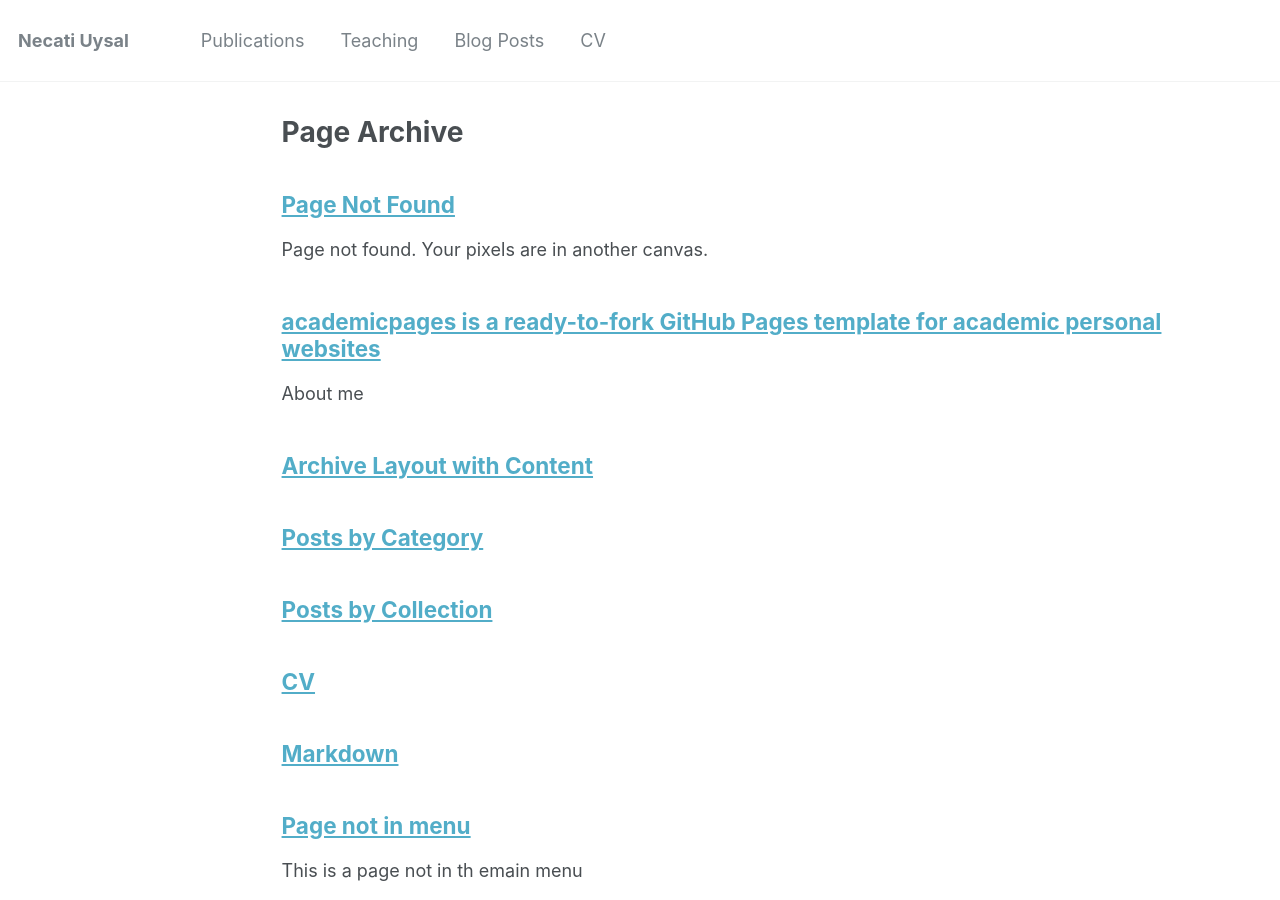
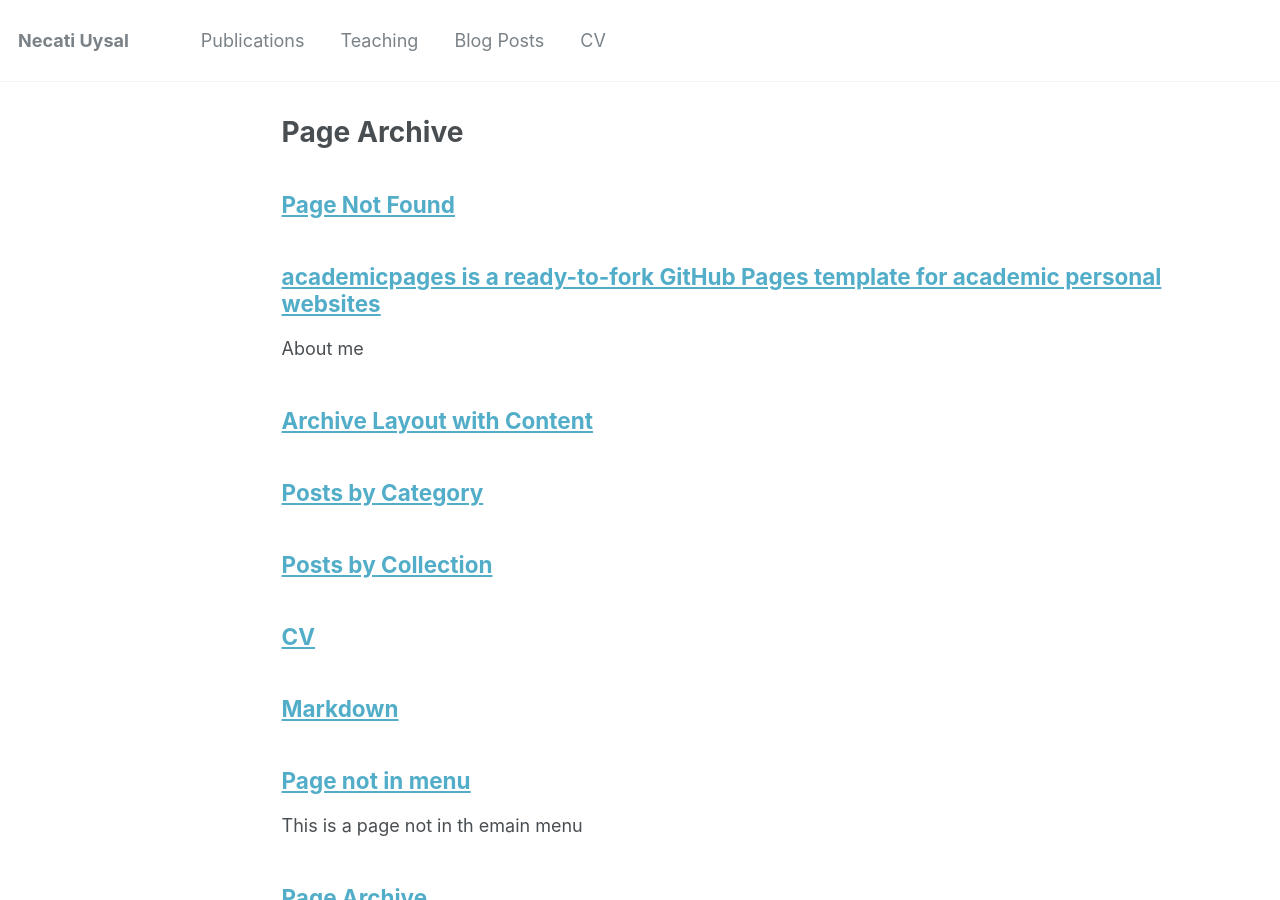
Before and after one commit to MrNjT/mrnjt.github.io, a Jekyll site: the page built from _pages/page-archive.html, in a window 1280 px wide and 900 px high. Built offline with Jekyll 4.4.1, drawn with Linux system fonts in a browser that asks for light colours; part of the change alters nothing that is shown.

Commit message:
Update 404.md

```diff
--- a/_pages/404.md
+++ b/_pages/404.md
@@ -1,6 +1,5 @@
 ---
 title: "Page Not Found"
-excerpt: "Page not found. Your pixels are in another canvas."
 sitemap: false
 permalink: /404.html
 ---
@@ -8,6 +7,8 @@ permalink: /404.html
 Sorry, but the page you were trying to view does not exist perhaps you can try searching for it below.
 
 <script type="text/javascript">
+  var GOOG_FIXURL_LANG = 'en';
+  var GOOG_FIXURL_SITE = '{{ site.url }}'
 </script>
 <script type="text/javascript"
   src="//linkhelp.clients.google.com/tbproxy/lh/wm/fixurl.js">
```
